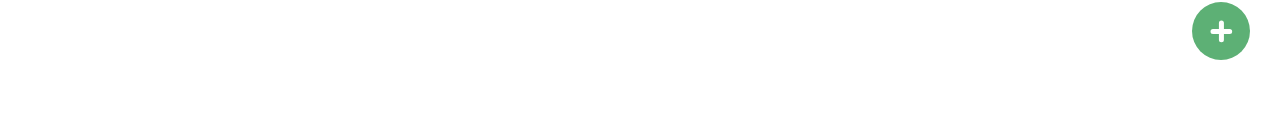
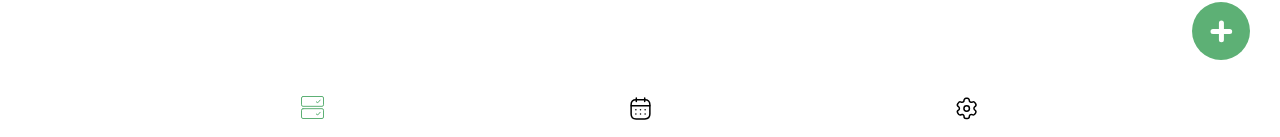
Before and after one commit to felix-tjernberg/plamera, a Vue app: page / in a window 1280 px wide. Shown: the part 660-797 px from the top of the page. Built offline with nearby package versions, Linux system fonts and the light colour scheme.

Commit message:
Apply forgotten change

```diff
--- a/src/App.vue
+++ b/src/App.vue
@@ -4,15 +4,15 @@
       <router-view />
     </main>
 
-    <!-- <Navbar> </Navbar> -->
+    <Navbar></Navbar>
   </div>
 </template>
 
 <script>
-  // import Navbar from "@/components/Navbar.vue";
+  import Navbar from '@/components/Navbar.vue'
   export default {
     components: {
-      // Navbar,
+      Navbar
     }
   }
 </script>
```
